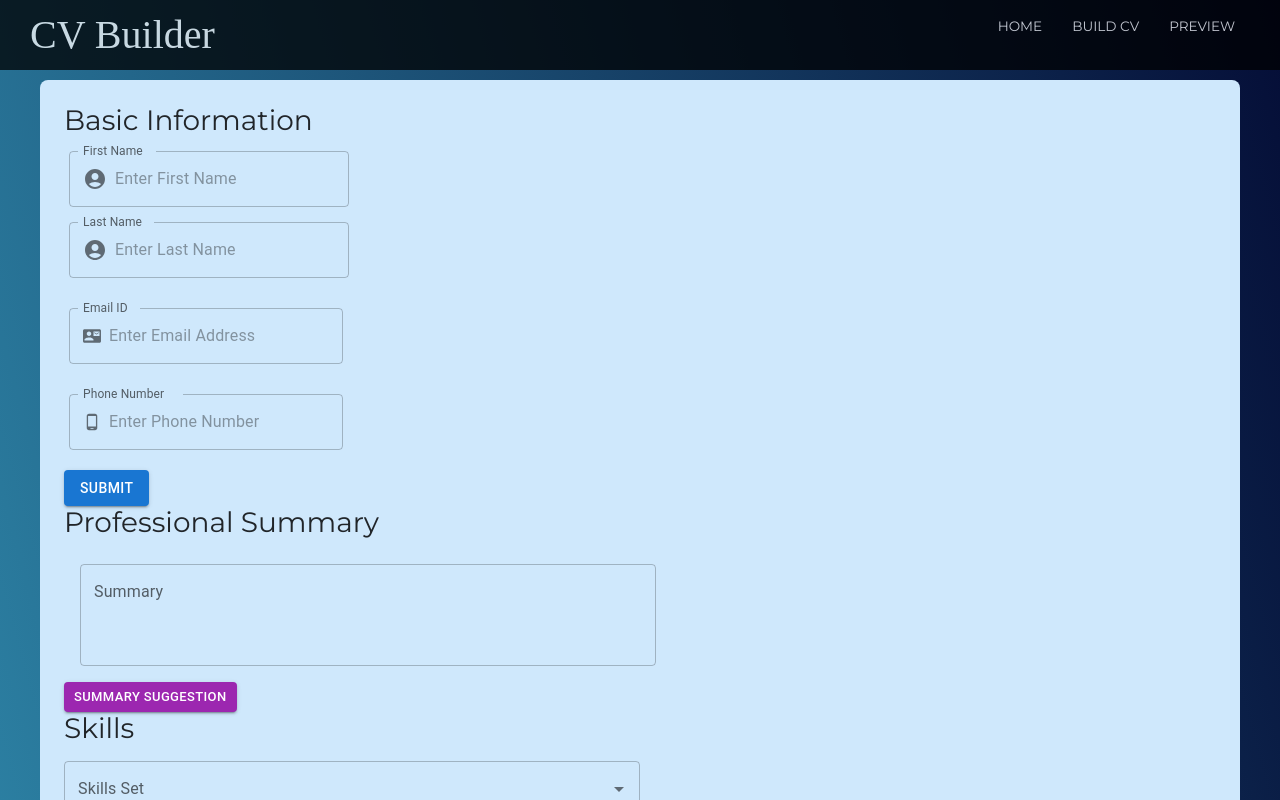
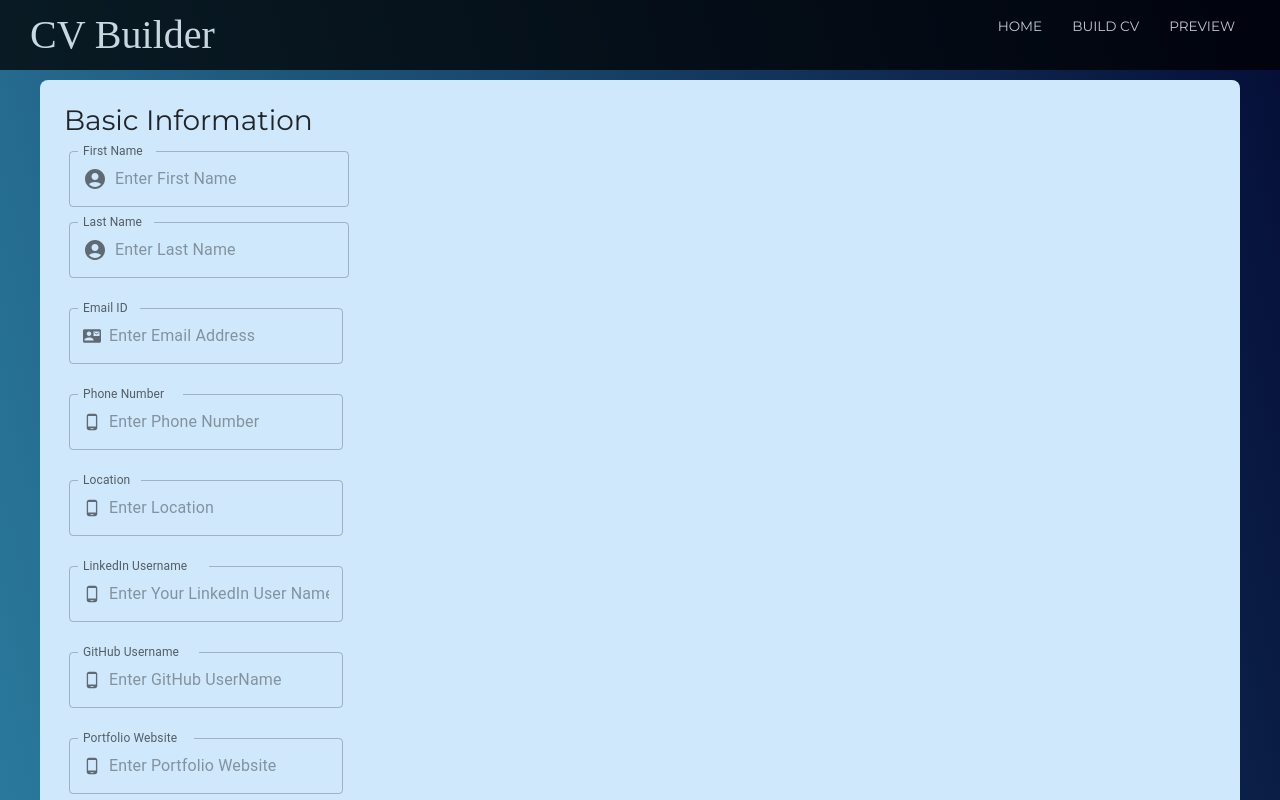
Before and after one commit to maijako/CV-generator, a React (Create React App) app: page /buildCV in a window 1280 px wide. Shown: the top 800 px of the page. Built offline with nearby package versions, Linux system fonts and the light colour scheme; no server answers; a web font is replaced by a local one; what @react-pdf/renderer would draw is missing.

Commit message:
Adds additional fields to get basic user information and also the states for the fields

```diff
--- a/src/components/cvcomponents/BasicUserInfo.js
+++ b/src/components/cvcomponents/BasicUserInfo.js
@@ -179,6 +179,90 @@ function BasicUserInfo() {
             error={!!phoneError}
             helperText={phoneError}
           />
+
+          <TextField
+            id="input-user-location"
+            label="Location"
+            name="userLocation"
+            InputProps={{
+              startAdornment: (
+                <InputAdornment position="start">
+                  <PhoneAndroid sx={{ fontSize: "large" }} />
+                </InputAdornment>
+              ),
+            }}
+            placeholder="Enter Location"
+            variant="outlined"
+            sx={textFieldStyles}
+            value={profile.userLocation}
+            onChange={handleChange}
+            // onFocus={() => handleFieldFocus("phone")}
+            // error={!!phoneError}
+            // helperText={phoneError}
+          />
+
+          <TextField
+            id="input-user-linkedin-username"
+            label="LinkedIn Username"
+            name="userNameLinkedIn"
+            InputProps={{
+              startAdornment: (
+                <InputAdornment position="start">
+                  <PhoneAndroid sx={{ fontSize: "large" }} />
+                </InputAdornment>
+              ),
+            }}
+            placeholder="Enter Your LinkedIn User Name"
+            variant="outlined"
+            sx={textFieldStyles}
+            value={profile.userNameLinkedIn}
+            onChange={handleChange}
+            // onFocus={() => handleFieldFocus("phone")}
+            // error={!!phoneError}
+            // helperText={phoneError}
+          />
+
+          <TextField
+            id="input-user-github-username"
+            label="GitHub Username"
+            name="userNameGitHub"
+            InputProps={{
+              startAdornment: (
+                <InputAdornment position="start">
+                  <PhoneAndroid sx={{ fontSize: "large" }} />
+                </InputAdornment>
+              ),
+            }}
+            placeholder="Enter GitHub UserName"
+            variant="outlined"
+            sx={textFieldStyles}
+            value={profile.userNameGitHub}
+            onChange={handleChange}
+            // onFocus={() => handleFieldFocus("phone")}
+            // error={!!phoneError}
+            // helperText={phoneError}
+          />
+
+          <TextField
+            id="input-web-portfolio"
+            label="Portfolio Website"
+            name="webPortfolio"
+            InputProps={{
+              startAdornment: (
+                <InputAdornment position="start">
+                  <PhoneAndroid sx={{ fontSize: "large" }} />
+                </InputAdornment>
+              ),
+            }}
+            placeholder="Enter Portfolio Website"
+            variant="outlined"
+            sx={textFieldStyles}
+            value={profile.webPortfolio}
+            onChange={handleChange}
+            // onFocus={() => handleFieldFocus("phone")}
+            // error={!!phoneError}
+            // helperText={phoneError}
+          />
         </div>
         <Button variant="contained" type="submit">
           Submit
--- a/src/cv_designs/designOne/MainSectionOne.js
+++ b/src/cv_designs/designOne/MainSectionOne.js
@@ -25,15 +25,15 @@ function MainSectionOne() {
         <p className="contact__details">
           <FaPhone className="header__icon" /> {profile.phone}
           <FaEnvelope className="header__icon" /> {profile.email}
-          <ImLocation2 className="header__icon" /> Deep Space 9
+          <ImLocation2 className="header__icon" /> {profile.userLocation}
         </p>
       </header>
 
       <div className="websites">
         <p className="website__details">
-          <GiEarthAmerica className="website__icon" /> www.spacemiles.com
-          <FaGithub className="website__icon" /> www.github.com/starbrien
-          <FaLinkedin className="website__icon" /> www.linkedin.com/in/mobrien
+          <GiEarthAmerica className="website__icon" /> {profile.webPortfolio}
+          <FaGithub className="website__icon" /> www.github.com/{profile.userNameGitHub}
+          <FaLinkedin className="website__icon" /> www.linkedin.com/in/{profile.userNameLinkedIn}
         </p>
       </div>
 
--- a/src/state/profile.js
+++ b/src/state/profile.js
@@ -2,14 +2,27 @@ import { createSlice } from '@reduxjs/toolkit';
 
 const profileSlice = createSlice({
   name: 'profile',
-  initialState: {firstName:"", lastName:"", email:"", phone:""},
+  initialState: {
+          firstName:"",
+          lastName:"",
+          email:"",
+          phone:"",
+          userLocation: "",
+          userNameLinkedIn:"",
+          userNameGitHub:"",
+          webPortfolio: ""
+        },
   reducers: {
     // this sets the entire profile object
     setProfile(state, action) {
-            state.firstName = action.payload.firstName
-            state.lastName = action.payload.lastName
-            state.email = action.payload.email
-            state.phone = action.payload.phone
+            state.firstName = action.payload.firstName;
+            state.lastName = action.payload.lastName;
+            state.email = action.payload.email;
+            state.phone = action.payload.phone;
+            state.userLocation = action.payload.userLocation;
+            state.userNameLinkedIn = action.payload.userNameLinkedIn;
+            state.userNameGitHub = action.payload.userNameGitHub;
+            state.webPortfolio = action.payload.webPortfolio;
     },
   }
 })
```
